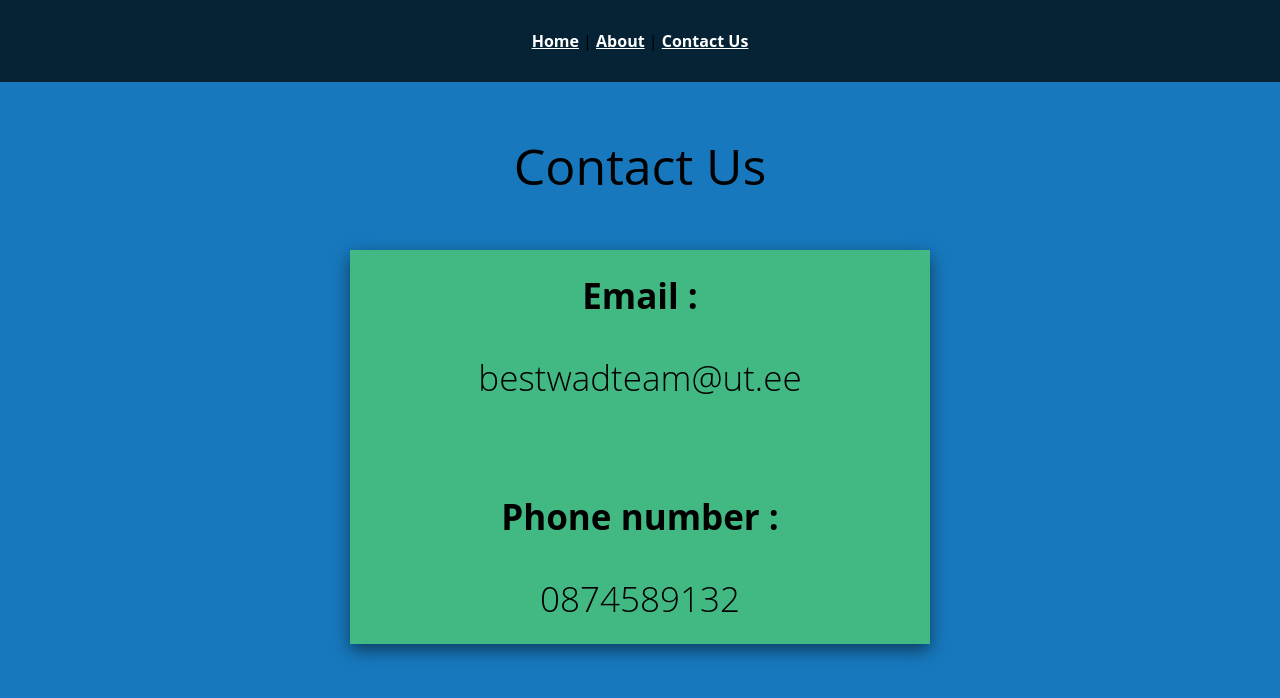
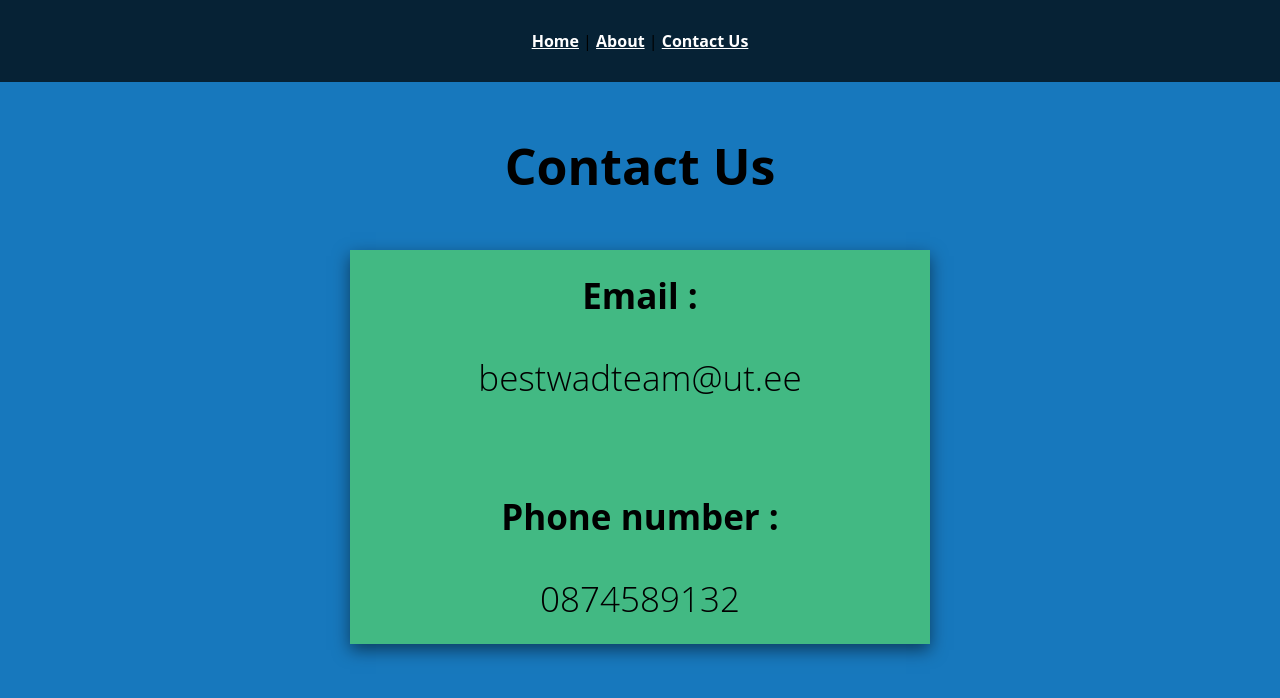
Before and after one commit to remimata/Homework3, a Vue app: page /contact in a window 1280 px wide. Shown: the top 698 px of the page. Built offline with nearby package versions, Linux system fonts and the light colour scheme; no server answers.

Commit message:
about finished, style in coming

```diff
--- a/src/views/About.vue
+++ b/src/views/About.vue
@@ -17,6 +17,16 @@ export default {
 }
 </script>
 <style lang="scss" scoped>
+#title
+{
+  text-align: center;
+  font-size: 50px;
+  font-weight : bold;
+}
 
-
+p
+{
+  font-size: 20px;
+  font-weight : lighter;
+}
 </style>
--- a/src/views/ContactUs.vue
+++ b/src/views/ContactUs.vue
@@ -19,8 +19,7 @@ export default {
 {
   text-align: center;
   font-size: 50px;
-  font : bold;
-
+  font-weight : bold;
 }
 
 #frame
```
